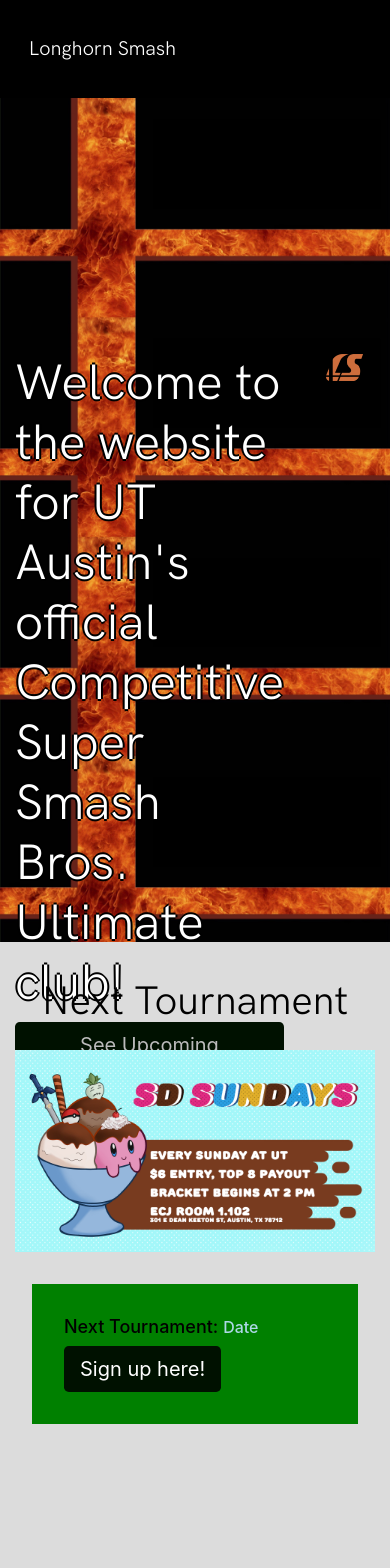
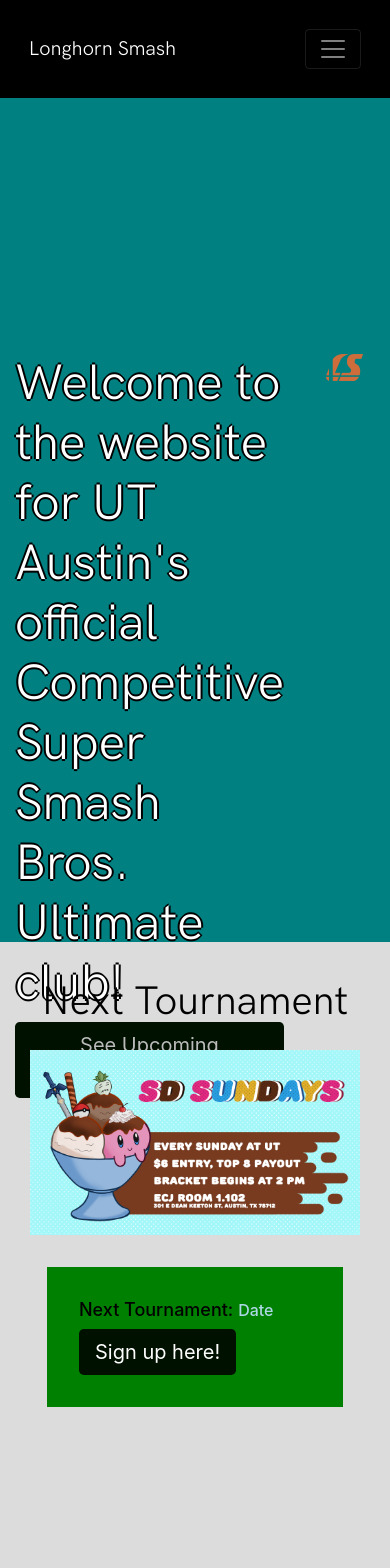
Before and after one commit to avinashdamania/LonghornSmash, a React (Create React App) app: page / in a window 390 px wide. Shown: the top 1568 px of the page. Built offline with nearby package versions, Linux system fonts and the light colour scheme.

Commit message:
fixed up unseeable hamburger icon issue and non-fixed navbar issues

```diff
--- a/src/App.js
+++ b/src/App.js
@@ -4,7 +4,7 @@
 import {AboutUs} from './pages/AboutUs';
 import PR from './pages/PR';
 import {NoMatch} from './pages/NoMatch';
-import {NavigationBar} from './components/NavigationBar';
+import NavigationBar from './components/NavigationBar';
 import {Officers} from './pages/Officers'
 
 class App extends Component {
--- a/src/components/NavigationBar.js
+++ b/src/components/NavigationBar.js
@@ -19,12 +19,14 @@
     }
 `;
 
-export const NavigationBar = () => (
+export default class NavigationBar extends React.Component {
+    render() {
+        return (
             <Styles>
-        <Navbar expand="lg">
+                <Navbar expand="lg" sticky="top" variant="dark">
                     <Navbar.Brand href="/">Longhorn Smash</Navbar.Brand>
-            <Navbar.Toggle aria-controls="basic-navbar-nav" />
-            <Navbar.Collapse id="basic-navbar-nav">
+                    <Navbar.Toggle aria-controls="responsive-navbar-nav"/>
+                    <Navbar.Collapse id="responsive-navbar-nav">
                         <Nav className="ml-auto">
                             <Nav.Item><Nav.Link href="/">Home</Nav.Link></Nav.Item>
                             <Nav.Item><Nav.Link href="/aboutus">About Us</Nav.Link></Nav.Item>
@@ -34,4 +36,6 @@
                     </Navbar.Collapse>
                 </Navbar>
             </Styles>
-);
+        )
+    }
+}
--- a/src/css/Home.css
+++ b/src/css/Home.css
@@ -1,5 +1,5 @@
 .Home {
-    background: url('../assets/ultimateposter6.jpg');
+    background-color: teal;
     -webkit-background-size: 100%;
     -moz-background-size: 100%;
     -o-background-size: 100%;
--- a/src/pages/Home.js
+++ b/src/pages/Home.js
@@ -18,7 +18,7 @@
       <div>
         <div class="Home" style={{height: "100vh"}}>
           <Container className="h-100">
-            <Row className="h-100">
+            <Row>
               <Col style={{marginTop: "16em"}}>
                 <div className="mx-auto">
                   {/* <h1 class="hstyle"> LONGHORN SMASH</h1> */}
@@ -35,7 +35,7 @@
           </Container>
         </div>
         <section id="second">
-            <Container fluid="lg">
+            <Container fluid>
               <Row>
                 <Col>
                   <h2 class="tournament-headings text-center">Next Tournament</h2>
@@ -49,7 +49,7 @@
             </Container>
         </section>
         <section id="third">
-          <Container fluid="lg">
+          <Container fluid>
             <Row>
               <Col>
                 <h2 class="video-heading text-center">See our highlights!</h2>
@@ -63,7 +63,7 @@
           </Container>
         </section>
         <section id="fourth">
-          <Container fluid="lg">
+          <Container fluid>
             <Row>
               <Col>
                 <h2 class="a-team-heading text-center">CSL A Team!</h2>
```
Lines whose indentation alone changed are shown as unchanged.
